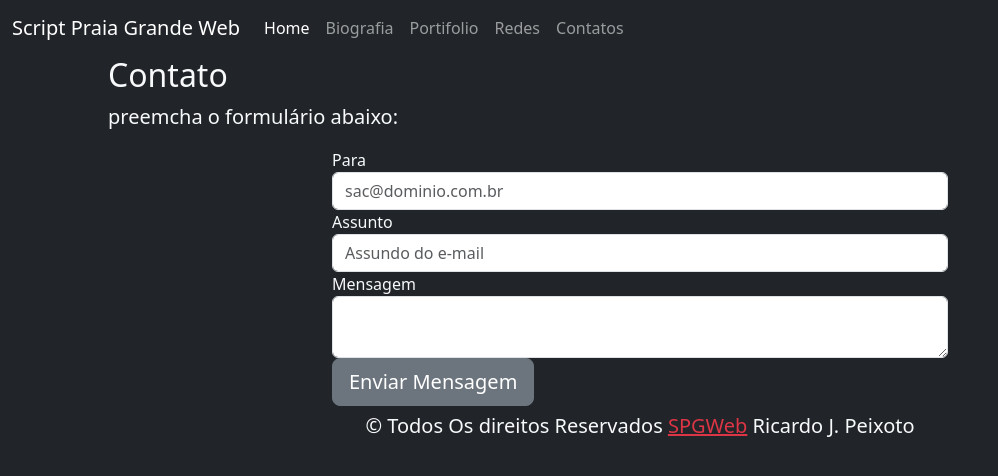
After one commit to jricardop3/spgwebv3, a PHP site: page /contatos.php in a window 1280 px wide. The commit adds this page. Shown: the top 476 px of the page, without its empty margins (0-998 px from the left). Run offline with PHP 8.4, Linux system fonts and the light colour scheme; some libraries are stand-ins or nearby versions.

Commit message:
pag contatos
adição pagina contatos, correções e atualizações em nav.

```diff
--- /dev/null
+++ b/contatos.php
@@ -0,0 +1,36 @@
+<!DOCTYPE html>
+<?php
+    include "config.php";
+    include "nav.php";
+    include "form.php";
+?>
+<meta charset="UTF-8" lang="pt-br">
+<meta name="viewport" content="width=device-width, initial-scale=1, shrink-to-fit=no">
+<head>
+    <title><?php echo $titulo; ?></title>
+    <link href="https://cdn.jsdelivr.net/npm/bootstrap@5.3.0/dist/css/bootstrap.min.css" rel="stylesheet" integrity="sha384-9ndCyUaIbzAi2FUVXJi0CjmCapSmO7SnpJef0486qhLnuZ2cdeRhO02iuK6FUUVM" crossorigin="anonymous">
+    <script src="https://cdn.jsdelivr.net/npm/bootstrap@5.3.0/dist/js/bootstrap.bundle.min.js" integrity="sha384-geWF76RCwLtnZ8qwWowPQNguL3RmwHVBC9FhGdlKrxdiJJigb/j/68SIy3Te4Bkz" crossorigin="anonymous"></script>
+    <link rel="stylesheet" href="https://use.fontawesome.com/releases/v5.3.1/css/all.css" integrity="sha384-mzrmE5qonljUremFsqc01SB46JvROS7bZs3IO2EmfFsd15uHvIt+Y8vEf7N7fWAU" crossorigin="anonymous">
+</head>
+    <body class="bg-dark text-light">
+
+<header>
+    <?php
+        echo $nav;
+    ?>
+</header>
+<main>
+    <?php
+        echo $contato;
+    ?>
+</main>
+<footer class="container-fluid expand-md mt-2 text-center">
+    <h5>&copy; Todos Os direitos Reservados  <?php echo $direitos." "; echo $autor;?></h5>
+</footer>
+
+<script src="https://code.jquery.com/jquery-3.3.1.slim.min.js" integrity="sha384-q8i/X+965DzO0rT7abK41JStQIAqVgRVzpbzo5smXKp4YfRvH+8abtTE1Pi6jizo" crossorigin="anonymous"></script>
+<script src="https://cdnjs.cloudflare.com/ajax/libs/popper.js/1.14.3/umd/popper.min.js" integrity="sha384-ZMP7rVo3mIykV+2+9J3UJ46jBk0WLaUAdn689aCwoqbBJiSnjAK/l8WvCWPIPm49" crossorigin="anonymous"></script>
+<script src="https://stackpath.bootstrapcdn.com/bootstrap/4.1.3/js/bootstrap.min.js" integrity="sha384-ChfqqxuZUCnJSK3+MXmPNIyE6ZbWh2IMqE241rYiqJxyMiZ6OW/JmZQ5stwEULTy" crossorigin="anonymous"></script>
+
+    </body>
+</html>
--- /dev/null
+++ b/form.php
@@ -0,0 +1,30 @@
+<?php
+$contato = "
+<div class='container-fluid'>
+    <div class='text-sm-start mx-md-5 px-md-5'>
+        <h2>Contato</h2>
+        <p class='lead'>preemcha o formulário abaixo: </p>
+    </div>
+    <div class='row'>
+        <div class='col-md-6 col-sm-12 m-auto'>
+            <div class='card-body font-weight-bold'>
+                <form>
+                    <div class='form-group'>
+                        <label for='para'>Para</label>
+                        <input type='text' class='form-control' id='para' placeholder='sac@dominio.com.br'>
+                    </div>
+                    <div class='form-group'>
+                        <label for='assunto'>Assunto</label>
+                        <input type='text' class='form-control' id='assunto' placeholder='Assundo do e-mail'>
+                    </div>
+                    <div class='form-group'>
+                        <label for='mensagem'>Mensagem</label>
+                        <textarea class='form-control' id='mensagem'></textarea>
+                    </div>
+                    <button type='submit' class='btn btn-secondary btn-lg'>Enviar Mensagem</button>
+                </form>
+            </div>
+        </div>
+    </div>
+</div>";
+?>
--- a/nav.php
+++ b/nav.php
@@ -1,7 +1,7 @@
 <?php
 
 $nav = "<nav class='navbar navbar-expand-md bg-dark' data-bs-theme='dark' class='bg-dark'>
-<div class='container-fluid '>
+<div class='container-fluid'>
 <a class='navbar-brand' href='#'>$titulo</a>
 <button class='navbar-toggler' type='button' data-bs-toggle='collapse' data-bs-target='#menuPrincipal' aria-controls='menuPrincipal' aria-expanded='false' aria-label='Toggle navigation'>
     <span class='navbar-toggler-icon'></span>
@@ -9,7 +9,7 @@ $nav = "<nav class='navbar navbar-expand-md bg-dark' data-bs-theme='dark' class=
 <div class='collapse navbar-collapse' id='menuPrincipal'>
     <ul class='navbar-nav me-auto mb-6 mb-lg-0'>
         <li class='nav-item'>
-            <a class='nav-link active' aria-current='page' href='#'>Home</a>
+            <a class='nav-link active' aria-current='page' href='/3'>Home</a>
         </li>
         <li class='nav-item'>
             <a class='nav-link' href='#'>Biografia</a>
@@ -21,7 +21,7 @@ $nav = "<nav class='navbar navbar-expand-md bg-dark' data-bs-theme='dark' class=
             <a class='nav-link' href='#'>Redes</a>
         </li>
         <li class='nav-item'>
-            <a class='nav-link' href='#'>Contatos</a>
+            <a class='nav-link' href='contatos.php'>Contatos</a>
         </li>
     </ul>
     </div>
```
